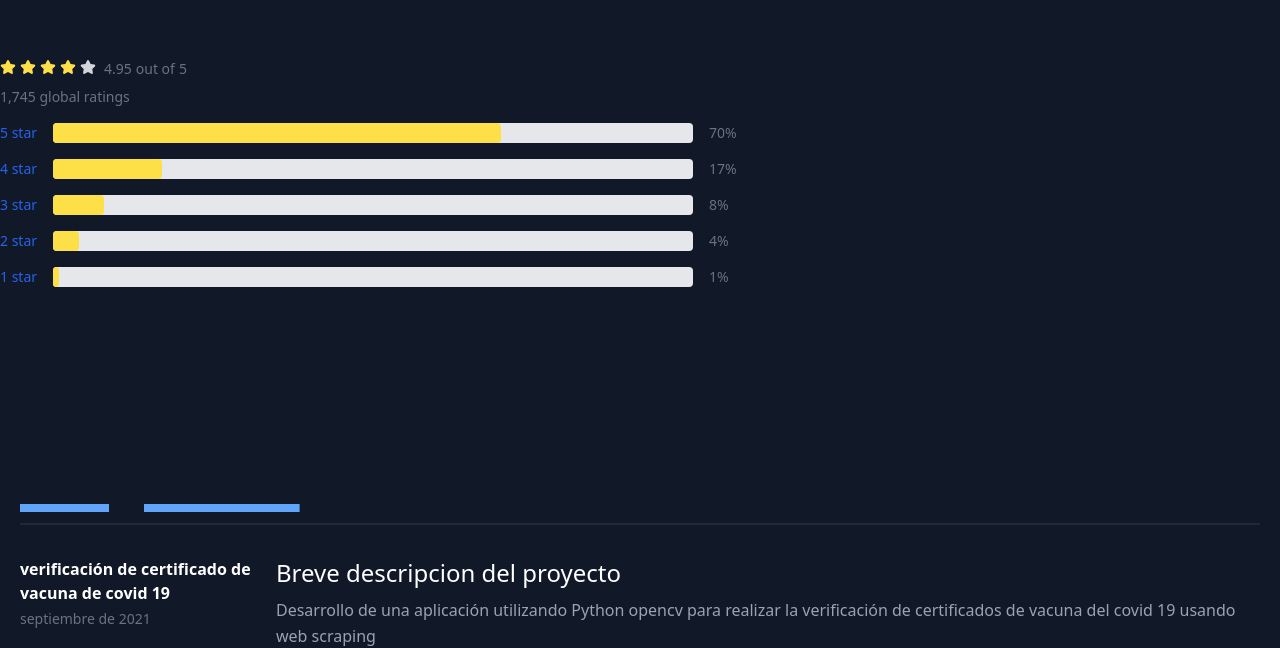
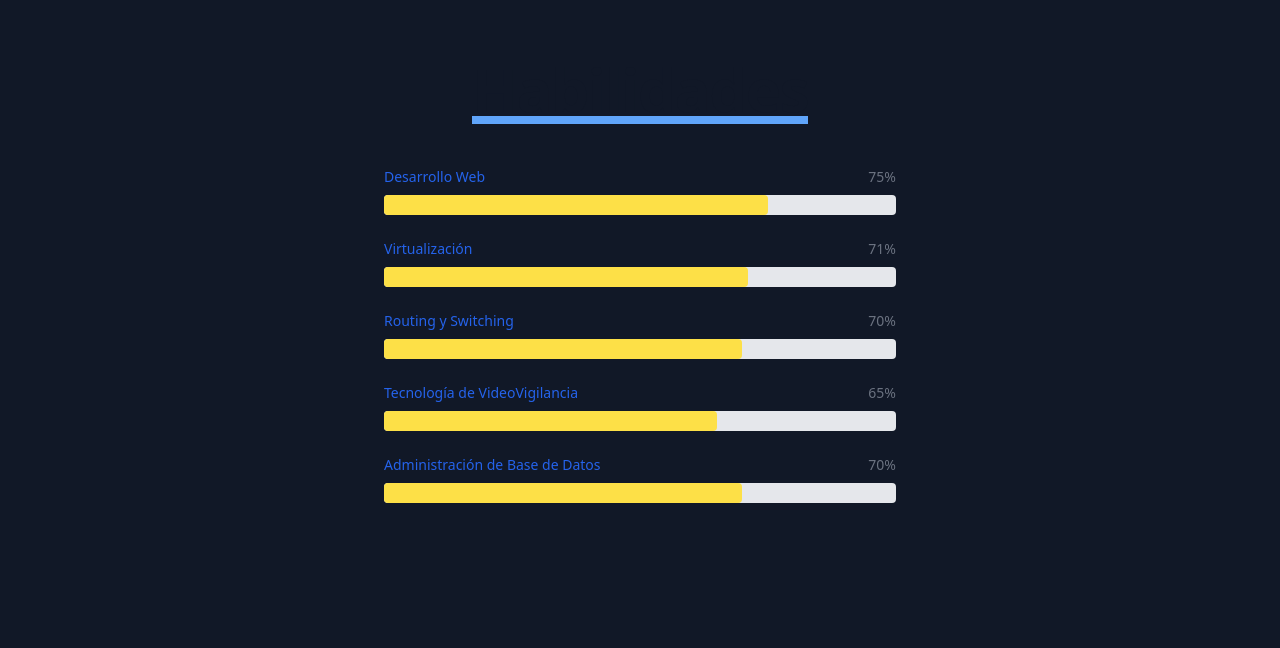
Before and after one commit to JosueUAB/portafolio_2024, an Angular app: page / in a window 1280 px wide. Shown: the part 2000-2648 px from the top of the page. Built offline with nearby package versions, Linux system fonts and the light colour scheme.

Commit message:
agregando titulos y corrigiendo skills

```diff
--- a/src/app/pages/curriculum/curriculum.component.html
+++ b/src/app/pages/curriculum/curriculum.component.html
@@ -1,6 +1,9 @@
 
 <section class="text-gray-400 bg-gray-900 body-font">
   <div class="container px-5 py-24 mx-auto">
+    <h1 class="mb-12 text-4xl font-extrabold leading-none tracking-tight text-center text-gray-900 md:text-5xl lg:text-6xl dark:text-white">
+      <span class="underline underline-offset-3 decoration-8 decoration-blue-400 dark:decoration-blue-600">Curriculum Vitae</span>
+    </h1>
     <div class="lg:w-2/3 flex flex-col sm:flex-row sm:items-center items-start mx-auto">
       <h1 class="flex-grow sm:pr-16 text-2xl font-medium title-font text-white">para ver el curriculum presione en el siguiente boton.</h1>
       <button class="flex-shrink-0 text-white bg-yellow-500 border-0 py-2 px-8 focus:outline-none hover:bg-yellow-600 rounded text-lg mt-10 sm:mt-0">ver curriculun</button>
--- a/src/app/pages/habilidades/habilidades.component.html
+++ b/src/app/pages/habilidades/habilidades.component.html
@@ -1,64 +1,56 @@
 
 
 <section class="text-gray-400 bg-gray-900 body-font">
-  <div class="container   py-24 mx-auto flex flex-col">
-
-
-    <div class="flex  mb-2">
-      <svg class="w-4 h-4 text-yellow-300 me-1" aria-hidden="true" xmlns="http://www.w3.org/2000/svg" fill="currentColor" viewBox="0 0 22 20">
-          <path d="M20.924 7.625a1.523 1.523 0 0 0-1.238-1.044l-5.051-.734-2.259-4.577a1.534 1.534 0 0 0-2.752 0L7.365 5.847l-5.051.734A1.535 1.535 0 0 0 1.463 9.2l3.656 3.563-.863 5.031a1.532 1.532 0 0 0 2.226 1.616L11 17.033l4.518 2.375a1.534 1.534 0 0 0 2.226-1.617l-.863-5.03L20.537 9.2a1.523 1.523 0 0 0 .387-1.575Z"/>
-      </svg>
-      <svg class="w-4 h-4 text-yellow-300 me-1" aria-hidden="true" xmlns="http://www.w3.org/2000/svg" fill="currentColor" viewBox="0 0 22 20">
-          <path d="M20.924 7.625a1.523 1.523 0 0 0-1.238-1.044l-5.051-.734-2.259-4.577a1.534 1.534 0 0 0-2.752 0L7.365 5.847l-5.051.734A1.535 1.535 0 0 0 1.463 9.2l3.656 3.563-.863 5.031a1.532 1.532 0 0 0 2.226 1.616L11 17.033l4.518 2.375a1.534 1.534 0 0 0 2.226-1.617l-.863-5.03L20.537 9.2a1.523 1.523 0 0 0 .387-1.575Z"/>
-      </svg>
-      <svg class="w-4 h-4 text-yellow-300 me-1" aria-hidden="true" xmlns="http://www.w3.org/2000/svg" fill="currentColor" viewBox="0 0 22 20">
-          <path d="M20.924 7.625a1.523 1.523 0 0 0-1.238-1.044l-5.051-.734-2.259-4.577a1.534 1.534 0 0 0-2.752 0L7.365 5.847l-5.051.734A1.535 1.535 0 0 0 1.463 9.2l3.656 3.563-.863 5.031a1.532 1.532 0 0 0 2.226 1.616L11 17.033l4.518 2.375a1.534 1.534 0 0 0 2.226-1.617l-.863-5.03L20.537 9.2a1.523 1.523 0 0 0 .387-1.575Z"/>
-      </svg>
-      <svg class="w-4 h-4 text-yellow-300 me-1" aria-hidden="true" xmlns="http://www.w3.org/2000/svg" fill="currentColor" viewBox="0 0 22 20">
-          <path d="M20.924 7.625a1.523 1.523 0 0 0-1.238-1.044l-5.051-.734-2.259-4.577a1.534 1.534 0 0 0-2.752 0L7.365 5.847l-5.051.734A1.535 1.535 0 0 0 1.463 9.2l3.656 3.563-.863 5.031a1.532 1.532 0 0 0 2.226 1.616L11 17.033l4.518 2.375a1.534 1.534 0 0 0 2.226-1.617l-.863-5.03L20.537 9.2a1.523 1.523 0 0 0 .387-1.575Z"/>
-      </svg>
-      <svg class="w-4 h-4 text-gray-300 me-1 dark:text-gray-500" aria-hidden="true" xmlns="http://www.w3.org/2000/svg" fill="currentColor" viewBox="0 0 22 20">
-          <path d="M20.924 7.625a1.523 1.523 0 0 0-1.238-1.044l-5.051-.734-2.259-4.577a1.534 1.534 0 0 0-2.752 0L7.365 5.847l-5.051.734A1.535 1.535 0 0 0 1.463 9.2l3.656 3.563-.863 5.031a1.532 1.532 0 0 0 2.226 1.616L11 17.033l4.518 2.375a1.534 1.534 0 0 0 2.226-1.617l-.863-5.03L20.537 9.2a1.523 1.523 0 0 0 .387-1.575Z"/>
-      </svg>
-      <p class="ms-1 text-sm font-medium text-gray-500 dark:text-gray-400">4.95</p>
-      <p class="ms-1 text-sm font-medium text-gray-500 dark:text-gray-400">out of</p>
-      <p class="ms-1 text-sm font-medium text-gray-500 dark:text-gray-400">5</p>
-    </div>
-    <p class="text-sm font-medium text-gray-500 dark:text-gray-400">1,745 global ratings</p>
-    <div class="flex items-center mt-4">
-      <a href="#" class="text-sm font-medium text-blue-600 dark:text-blue-500 hover:underline">5 star</a>
-      <div class="w-2/4 h-5 mx-4 bg-gray-200 rounded dark:bg-gray-700">
+  <div class="container py-24 mx-auto flex flex-col items-center">
+    <h1 class="mb-12 text-4xl font-extrabold leading-none tracking-tight text-center text-gray-900 md:text-5xl lg:text-6xl dark:text-white">
+      <span class="underline underline-offset-3 decoration-8 decoration-blue-400 dark:decoration-blue-600">Habilidades</span>
+    </h1>
+    <div class="w-full max-w-lg">
+      <div class="flex flex-col mb-6">
+        <div class="flex justify-between mb-2">
+          <span class="text-sm font-medium text-blue-600 dark:text-blue-500">Desarrollo Web</span>
+          <span class="text-sm font-medium text-gray-500 dark:text-gray-400">75%</span>
+        </div>
+        <div class="w-full h-5 bg-gray-200 rounded dark:bg-gray-700">
+          <div class="h-5 bg-yellow-300 rounded" style="width: 75%"></div>
+        </div>
+      </div>
+      <div class="flex flex-col mb-6">
+        <div class="flex justify-between mb-2">
+          <span class="text-sm font-medium text-blue-600 dark:text-blue-500">Virtualización</span>
+          <span class="text-sm font-medium text-gray-500 dark:text-gray-400">71%</span>
+        </div>
+        <div class="w-full h-5 bg-gray-200 rounded dark:bg-gray-700">
+          <div class="h-5 bg-yellow-300 rounded" style="width: 71%"></div>
+        </div>
+      </div>
+      <div class="flex flex-col mb-6">
+        <div class="flex justify-between mb-2">
+          <span class="text-sm font-medium text-blue-600 dark:text-blue-500">Routing y Switching</span>
+          <span class="text-sm font-medium text-gray-500 dark:text-gray-400">70%</span>
+        </div>
+        <div class="w-full h-5 bg-gray-200 rounded dark:bg-gray-700">
           <div class="h-5 bg-yellow-300 rounded" style="width: 70%"></div>
+        </div>
       </div>
-      <span class="text-sm font-medium text-gray-500 dark:text-gray-400">70%</span>
-    </div>
-    <div class="flex items-center mt-4">
-      <a href="#" class="text-sm font-medium text-blue-600 dark:text-blue-500 hover:underline">4 star</a>
-      <div class="w-2/4 h-5 mx-4 bg-gray-200 rounded dark:bg-gray-700">
-          <div class="h-5 bg-yellow-300 rounded" style="width: 17%"></div>
+      <div class="flex flex-col mb-6">
+        <div class="flex justify-between mb-2">
+          <span class="text-sm font-medium text-blue-600 dark:text-blue-500">Tecnología de VideoVigilancia</span>
+          <span class="text-sm font-medium text-gray-500 dark:text-gray-400">65%</span>
+        </div>
+        <div class="w-full h-5 bg-gray-200 rounded dark:bg-gray-700">
+          <div class="h-5 bg-yellow-300 rounded" style="width: 65%"></div>
+        </div>
       </div>
-      <span class="text-sm font-medium text-gray-500 dark:text-gray-400">17%</span>
-    </div>
-    <div class="flex items-center mt-4">
-      <a href="#" class="text-sm font-medium text-blue-600 dark:text-blue-500 hover:underline">3 star</a>
-      <div class="w-2/4 h-5 mx-4 bg-gray-200 rounded dark:bg-gray-700">
-          <div class="h-5 bg-yellow-300 rounded" style="width: 8%"></div>
+      <div class="flex flex-col">
+        <div class="flex justify-between mb-2">
+          <span class="text-sm font-medium text-blue-600 dark:text-blue-500">Administración de Base de Datos</span>
+          <span class="text-sm font-medium text-gray-500 dark:text-gray-400">70%</span>
+        </div>
+        <div class="w-full h-5 bg-gray-200 rounded dark:bg-gray-700">
+          <div class="h-5 bg-yellow-300 rounded" style="width: 70%"></div>
+        </div>
       </div>
-      <span class="text-sm font-medium text-gray-500 dark:text-gray-400">8%</span>
-    </div>
-    <div class="flex items-center mt-4">
-      <a href="#" class="text-sm font-medium text-blue-600 dark:text-blue-500 hover:underline">2 star</a>
-      <div class="w-2/4 h-5 mx-4 bg-gray-200 rounded dark:bg-gray-700">
-          <div class="h-5 bg-yellow-300 rounded" style="width: 4%"></div>
-      </div>
-      <span class="text-sm font-medium text-gray-500 dark:text-gray-400">4%</span>
-    </div>
-    <div class="flex items-center mt-4">
-      <a href="#" class="text-sm font-medium text-blue-600 dark:text-blue-500 hover:underline">1 star</a>
-      <div class="w-2/4 h-5 mx-4 bg-gray-200 rounded dark:bg-gray-700">
-          <div class="h-5 bg-yellow-300 rounded" style="width: 1%"></div>
-      </div>
-      <span class="text-sm font-medium text-gray-500 dark:text-gray-400">1%</span>
     </div>
   </div>
 </section>
--- a/src/app/pages/home/home.component.html
+++ b/src/app/pages/home/home.component.html
@@ -35,7 +35,7 @@
 
         <div class="p-4 lg:w-1/2">
           <div class="h-full flex sm:flex-row flex-col items-center sm:justify-start justify-center text-center sm:text-left">
-            <img alt="team" class="flex-shrink-0 rounded-lg w-48 h-48 object-cover object-center sm:mb-0 mb-4" src="../../../assets/perfil.png">
+            <img alt="team" class="flex-shrink-0 rounded-lg w-48 h-48 object-cover object-center sm:mb-0 mb-4" src="assets/perfil.png">
             <div class="flex-grow sm:pl-8">
               <h2 class="title-font font-medium text-lg text-white">Josue Israel Arista Huanca</h2>
               <h3 class="text-gray-500 mb-3">desarrollador web</h3>
```
Also changed, not shown: src/app/pages/bibliografia/asset/yo.png (deleted).
